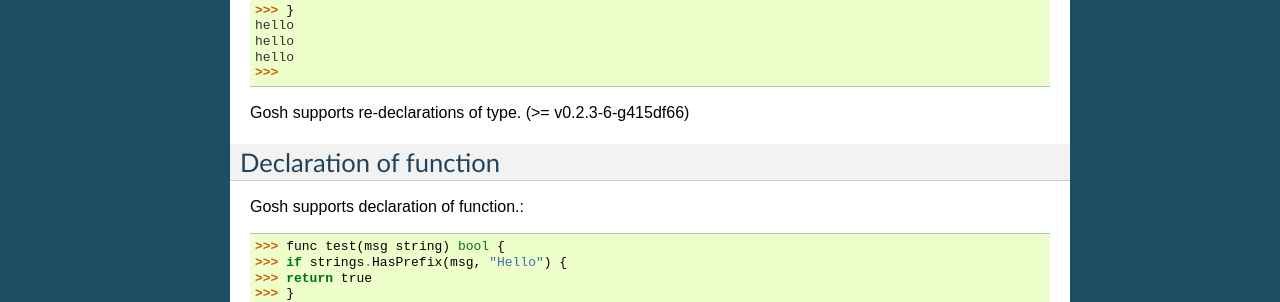
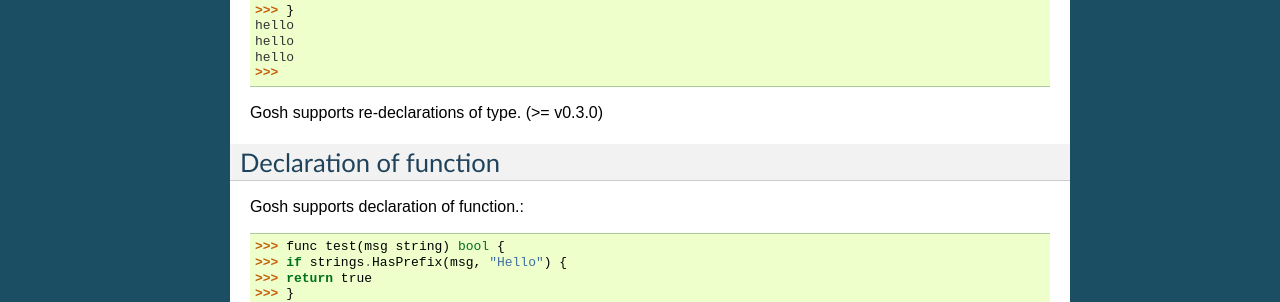
Before and after one commit to mkouhei/gosh, a Sphinx documentation site: the page built from docs/source/usermanual.rst, in a window 1280 px wide and 900 px high, scrolled down 2821 px. Shown: the part 156-458 px from the top of the window. Built offline with Sphinx 7.4.7, drawn with Linux system fonts in a browser that asks for light colours.

Commit message:
Fixed version.
Signed-off-by: Kouhei Maeda <mkouhei@palmtb.net>

```diff
--- a/docs/source/usermanual.rst
+++ b/docs/source/usermanual.rst
@@ -170,7 +170,7 @@
   hello
   >>>
 
-Gosh supports re-declarations of type. (>= v0.2.3-6-g415df66)
+Gosh supports re-declarations of type. (>= v0.3.0)
 
 Declaration of function
 =======================
```
